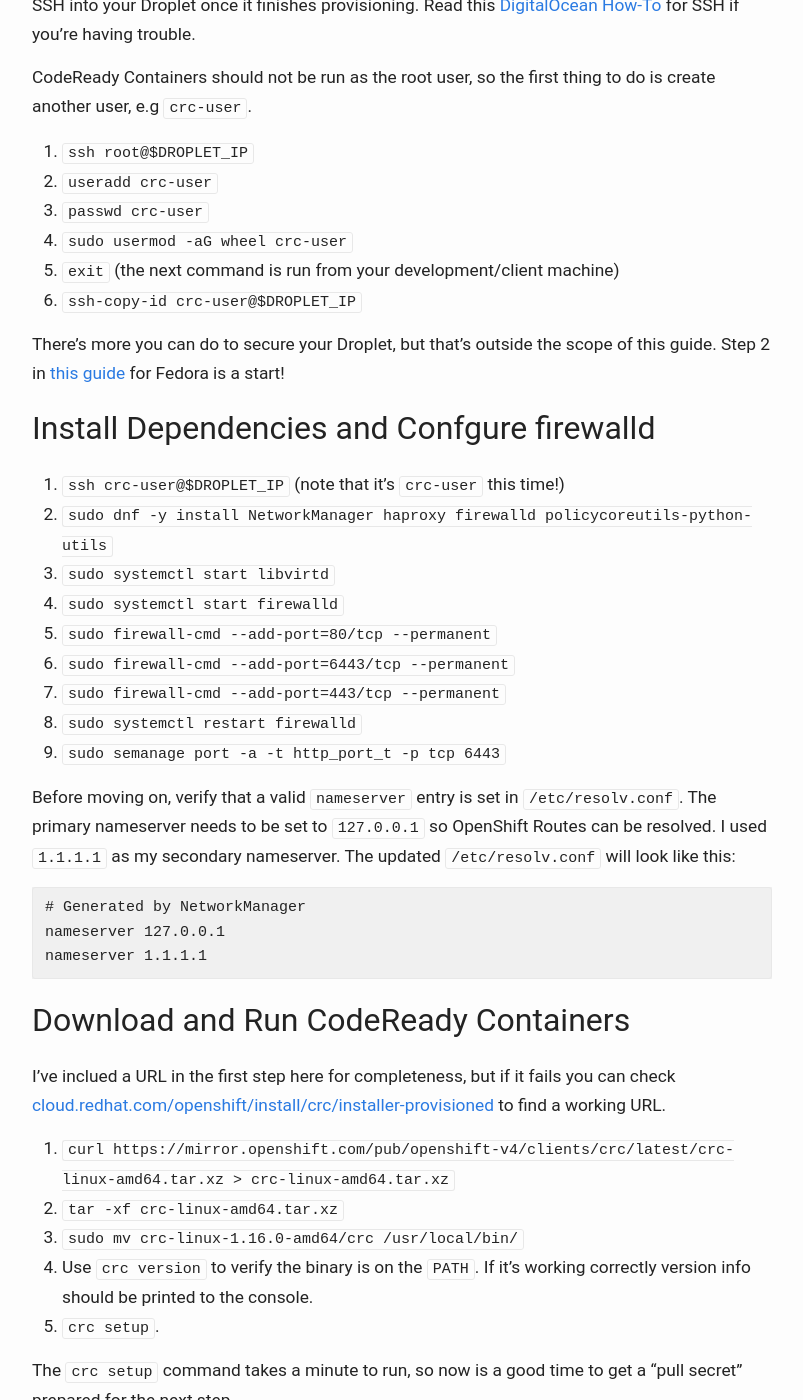
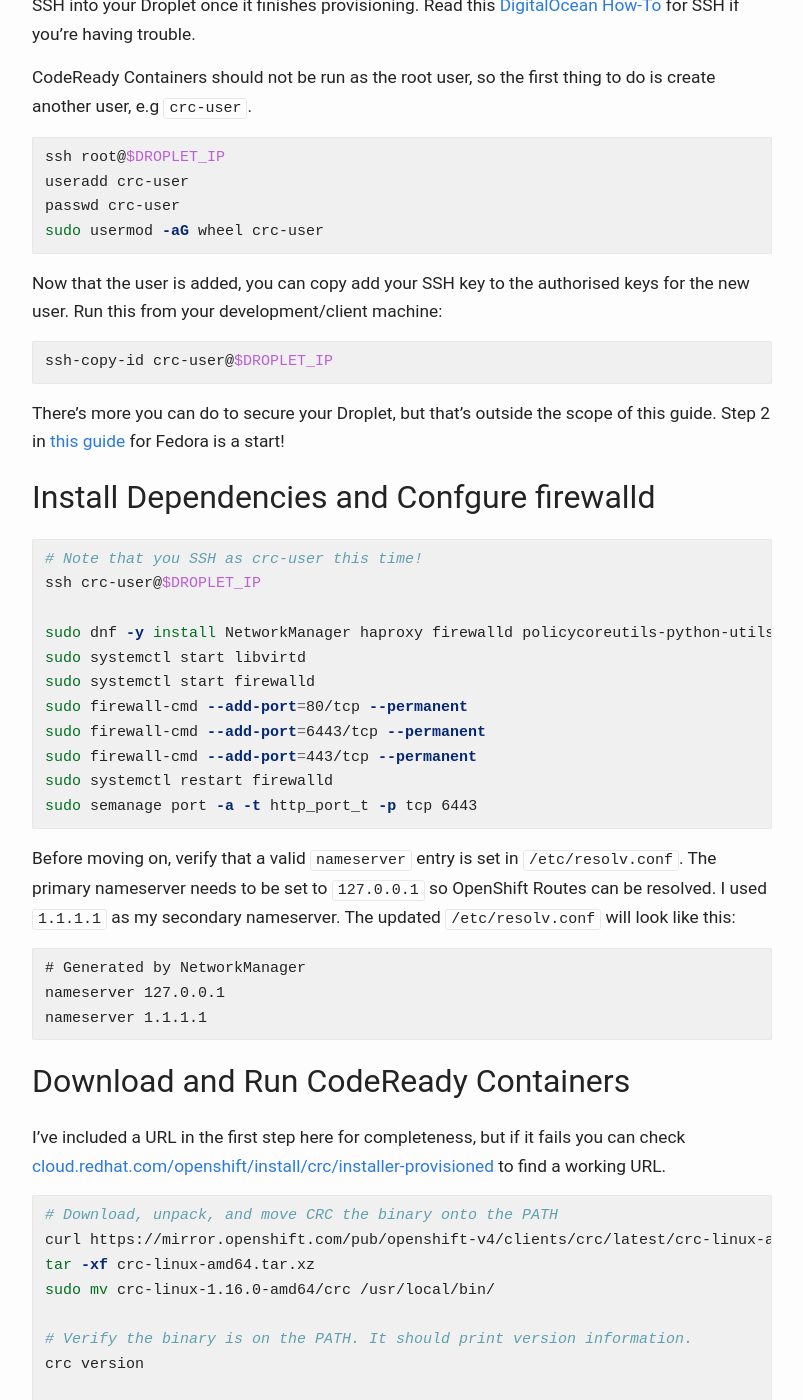
Before and after one commit to evanshortiss/evanshortiss.github.io, a Jekyll site: the page built from _posts/2020-09-21-code-ready-containers-on-digital-ocean.markdown, in a window 1280 px wide and 1400 px high, scrolled down 3619 px. Shown: the whole window, without its empty margins (238-1041 px from the left). Built offline with Jekyll 4.4.1, drawn with Linux system fonts in a browser that asks for light colours; some of the changed text lies outside the part shown.

Commit message:
CRC blogpost format updates

````diff
--- a/_posts/2020-09-21-code-ready-containers-on-digital-ocean.markdown
+++ b/_posts/2020-09-21-code-ready-containers-on-digital-ocean.markdown
@@ -69,26 +69,37 @@
 
 CodeReady Containers should not be run as the root user, so the first thing to do is create another user, e.g `crc-user`.
 
-1. `ssh root@$DROPLET_IP`
-1. `useradd crc-user`
-1. `passwd crc-user`
-1. `sudo usermod -aG wheel crc-user`
-1. `exit` (the next command is run from your development/client machine)
-1. `ssh-copy-id crc-user@$DROPLET_IP`
+```bash
+ssh root@$DROPLET_IP
+useradd crc-user
+passwd crc-user
+sudo usermod -aG wheel crc-user
+```
+
+Now that the user is added, you can copy add your SSH key to the authorised
+keys for the new user. Run this from your development/client machine:
+
+```bash
+ssh-copy-id crc-user@$DROPLET_IP
+```
 
 There's more you can do to secure your Droplet, but that's outside the scope of this guide. Step 2 in [this guide](https://www.digitalocean.com/community/tutorials/initial-setup-of-a-fedora-22-server) for Fedora is a start!
 
 ## Install Dependencies and Confgure firewalld
 
-1. `ssh crc-user@$DROPLET_IP` (note that it's `crc-user` this time!)
-1. `sudo dnf -y install NetworkManager haproxy firewalld policycoreutils-python-utils`
-1. `sudo systemctl start libvirtd`
-1. `sudo systemctl start firewalld`
-1. `sudo firewall-cmd --add-port=80/tcp --permanent`
-1. `sudo firewall-cmd --add-port=6443/tcp --permanent`
-1. `sudo firewall-cmd --add-port=443/tcp --permanent`
-1. `sudo systemctl restart firewalld`
-1. `sudo semanage port -a -t http_port_t -p tcp 6443`
+```bash
+# Note that you SSH as crc-user this time!
+ssh crc-user@$DROPLET_IP
+
+sudo dnf -y install NetworkManager haproxy firewalld policycoreutils-python-utils
+sudo systemctl start libvirtd
+sudo systemctl start firewalld
+sudo firewall-cmd --add-port=80/tcp --permanent
+sudo firewall-cmd --add-port=6443/tcp --permanent
+sudo firewall-cmd --add-port=443/tcp --permanent
+sudo systemctl restart firewalld
+sudo semanage port -a -t http_port_t -p tcp 6443
+```
 
 Before moving on, verify that a valid `nameserver` entry is set in `/etc/resolv.conf`. The primary nameserver needs to be set to `127.0.0.1` so OpenShift Routes can be resolved. I used `1.1.1.1` as my secondary nameserver. The updated `/etc/resolv.conf` will look like this:
 
@@ -100,13 +111,20 @@
 
 ## Download and Run CodeReady Containers
 
-I've inclued a URL in the first step here for completeness, but if it fails you can check [cloud.redhat.com/openshift/install/crc/installer-provisioned](https://cloud.redhat.com/openshift/install/crc/installer-provisioned) to find a working URL.
+I've included a URL in the first step here for completeness, but if it fails you can check [cloud.redhat.com/openshift/install/crc/installer-provisioned](https://cloud.redhat.com/openshift/install/crc/installer-provisioned) to find a working URL.
 
-1. `curl https://mirror.openshift.com/pub/openshift-v4/clients/crc/latest/crc-linux-amd64.tar.xz > crc-linux-amd64.tar.xz`
-1. `tar -xf crc-linux-amd64.tar.xz`
-1. `sudo mv crc-linux-1.16.0-amd64/crc /usr/local/bin/`
-1. Use `crc version` to verify the binary is on the `PATH`. If it's working correctly version info should be printed to the console.
-1. `crc setup`.
+```bash
+# Download, unpack, and move CRC the binary onto the PATH
+curl https://mirror.openshift.com/pub/openshift-v4/clients/crc/latest/crc-linux-amd64.tar.xz > crc-linux-amd64.tar.xz
+tar -xf crc-linux-amd64.tar.xz
+sudo mv crc-linux-1.16.0-amd64/crc /usr/local/bin/
+
+# Verify the binary is on the PATH. It should print version information.
+crc version
+
+# If the version command worked, run this setup command
+crc setup
+```
 
 The `crc setup` command takes a minute to run, so now is a good time to get a "pull secret" prepared for the next step.
 
@@ -115,7 +133,7 @@
 {:.caption}
 Obtain the Pull Secret under the cluster creation UI. You can also find the CodeReady Containers download URL here by right-clicking the "Download Code-Ready Containers" button and choosing "Copy Link Location".
 
-The pull secret is found on [cloud.redhat.com/openshift](https://cloud.redhat.com/openshift/):
+Your pull secret is found on [cloud.redhat.com](https://cloud.redhat.com/openshift/):
 
 1. Login to [cloud.redhat.com/openshift](https://cloud.redhat.com/openshift/).
 1. Select *Clusters* from the side menu.
@@ -182,11 +202,10 @@
 
 As Jason said in his post, there's no right or wrong way to do this, but you'll need to tell your development machine how to resolve the CodeReady Container URLs, i.e to resolve URLs with the `testing` suffix to your `$DROPLET_IP`.
 
-This is pretty easy to configure for the static OpenShift routes via `/etc/hosts` on Linux and macOS. Add the following line to your `/etc/hosts` file:
+This is pretty easy to configure for the static OpenShift routes via `/etc/hosts` on Linux and macOS. Add the following line to your `/etc/hosts` file, and don't forget to replace `$DROPLET_IP` with the correct value:
 
-```
+```bash
 # CodeReady Containers (running on DigitalOcean)
-# REMEMEBER: you need to replace $DROPLET_IP with your actual droplet ip
 $DROPLET_IP api.crc.testing oauth-openshift.apps-crc.testing console-openshift-console.apps-crc.testing default-route-openshift-image-registry.apps-crc.testing
 ```
 
````
Also changed, not shown: other parts of _posts/2020-09-21-code-ready-containers-on-digital-ocean.markdown (+4 -2 lines).
